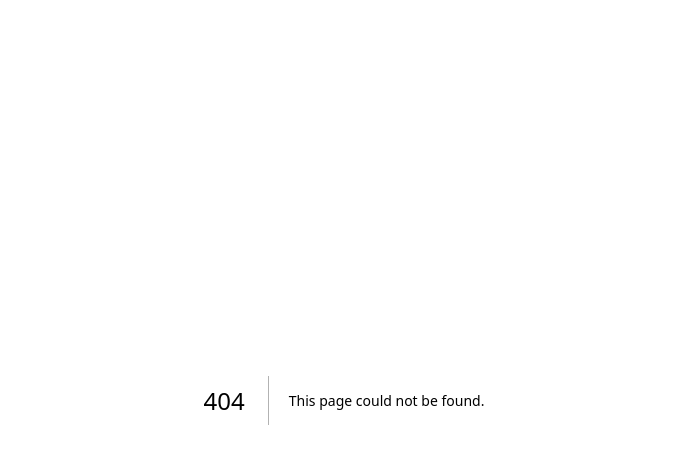
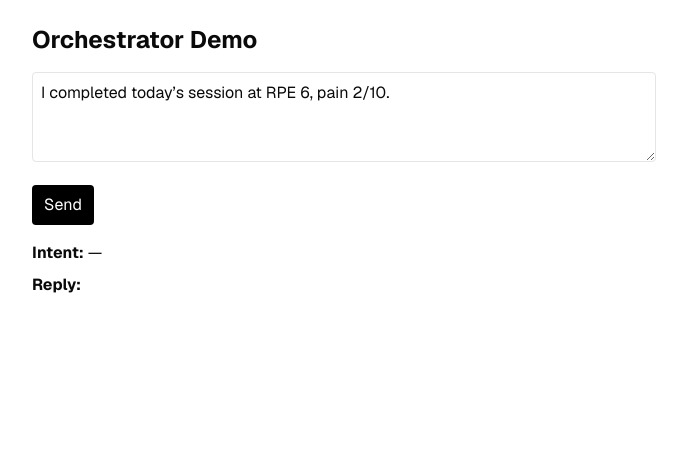
Before and after one commit to mango278/physiome, a Next.js app: page /orchestrate in a window 1280 px wide. Before the commit this address had no page. Shown: the top 464 px of the page, without its empty margins (296-983 px from the left). Built offline with nearby package versions, Linux system fonts and the light colour scheme.

Commit message:
Create page.tsx

```diff
--- /dev/null
+++ b/app/orchestrate/page.tsx
@@ -0,0 +1,27 @@
+"use client";
+import { useState } from "react";
+import { useOrchestrate } from "@/lib/ai/useOrchestrate";
+
+export default function OrchestrateDemo() {
+  const [q, setQ] = useState("I completed today’s session at RPE 6, pain 2/10.");
+  const { loading, reply, intent, changes, send } = useOrchestrate();
+
+  return (
+    <div className="p-6 max-w-2xl mx-auto space-y-4">
+      <h1 className="text-2xl font-bold">Orchestrator Demo</h1>
+      <textarea className="w-full border rounded p-2" rows={3} value={q} onChange={(e) => setQ(e.target.value)} />
+      <button className="px-3 py-2 rounded bg-black text-white" disabled={loading} onClick={() => send(q)}>
+        {loading ? "Working…" : "Send"}
+      </button>
+      <div className="space-y-2">
+        <p><strong>Intent:</strong> {intent ?? "—"}</p>
+        <p><strong>Reply:</strong> {reply}</p>
+        {changes && (
+          <pre className="bg-gray-50 p-3 rounded whitespace-pre-wrap text-xs">
+            {JSON.stringify(changes, null, 2)}
+          </pre>
+        )}
+      </div>
+    </div>
+  );
+}
```
